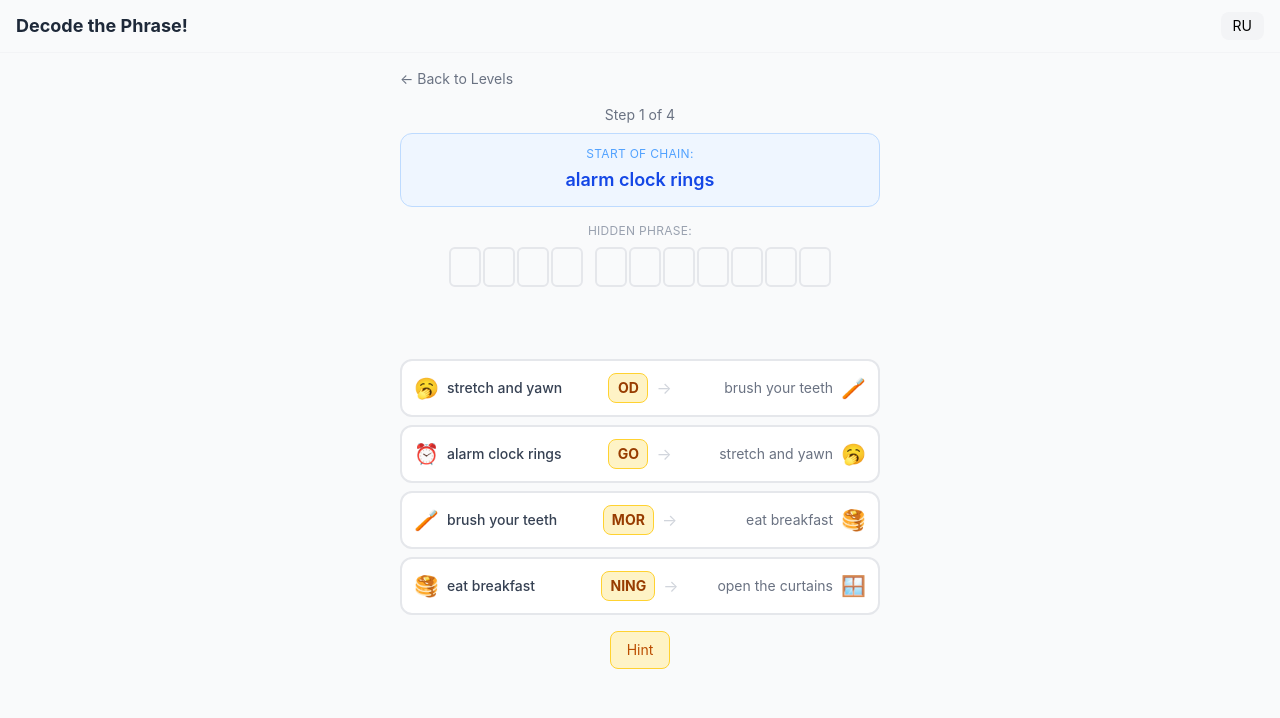
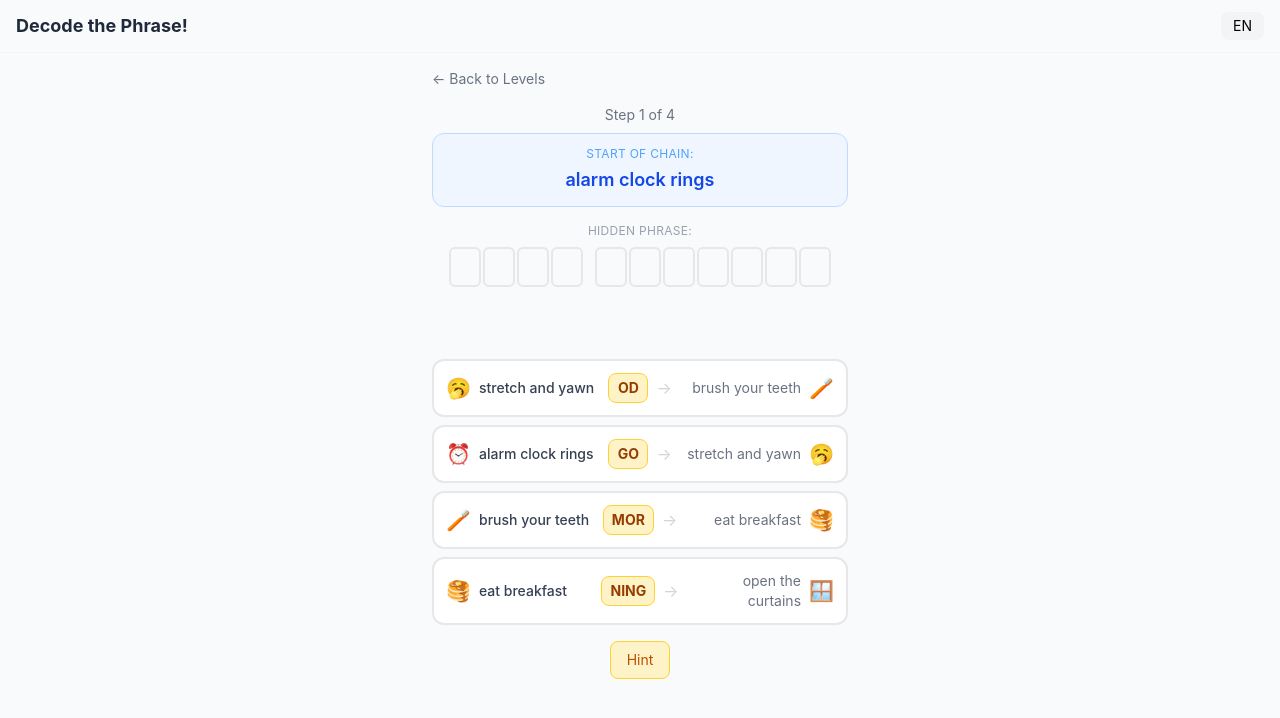
Before and after one commit to coffee-cpu/syllable-chain-game, a React (Vite) app: page / in a window 1280 px wide. Both pictures are taken after a click on the button "Good Morning". Shown: the top 718 px of the page. Built offline with nearby package versions, Linux system fonts and the light colour scheme.

Commit message:
style: Adjust puzzle screen padding, update language toggle button text and styling, and reposition the solved indicator in chain rows.

```diff
--- a/src/components/layout/Header.tsx
+++ b/src/components/layout/Header.tsx
@@ -15,9 +15,9 @@ export function Header() {
         type="button"
         onClick={toggleLang}
         aria-label={`${t('settings.language')}: ${i18n.language === 'en' ? 'English' : 'Русский'}`}
-        className="px-3 py-1 text-sm rounded-lg bg-gray-100 hover:bg-gray-200 transition-colors"
+        className="px-3 py-1 text-sm rounded-lg bg-gray-100 hover:bg-gray-200 transition-colors uppercase"
       >
-        {i18n.language === 'en' ? 'RU' : 'EN'}
+        {i18n.language === 'en' ? 'EN' : 'RU'}
       </button>
     </header>
   );
--- a/src/components/puzzle/ChainRow.tsx
+++ b/src/components/puzzle/ChainRow.tsx
@@ -16,6 +16,7 @@ export function ChainRow({ link, solved, shaking, highlighted, onTap }: ChainRow
   };
 
   return (
+    <div className="relative w-full">
       <button
         type="button"
         onClick={handleClick}
@@ -49,7 +50,13 @@ export function ChainRow({ link, solved, shaking, highlighted, onTap }: ChainRow
           {link.right}
         </span>
         {link.emojiRight && <span className="text-xl shrink-0" aria-hidden="true">{link.emojiRight}</span>}
-      {solved && <span className="text-green-500 shrink-0" aria-hidden="true">{'\u2713'}</span>}
       </button>
+
+      {solved && (
+        <div className="absolute top-1/2 -right-10 -translate-y-1/2 flex items-center justify-center w-8" aria-hidden="true">
+          <span className="text-green-500 text-2xl font-bold">{'\u2713'}</span>
+        </div>
+      )}
+    </div>
   );
 }
--- a/src/components/screens/PuzzleScreen.tsx
+++ b/src/components/screens/PuzzleScreen.tsx
@@ -77,7 +77,7 @@ export function PuzzleScreen({ onComplete, onBackToLevels }: PuzzleScreenProps)
   }, [useHint, currentTarget, t]);
 
   return (
-    <div className="flex flex-col gap-4 p-4 max-w-lg mx-auto" role="main" aria-label={state.puzzle.title}>
+    <div className="flex flex-col gap-4 px-8 md:px-12 py-4 max-w-lg mx-auto" role="main" aria-label={state.puzzle.title}>
       <button
         type="button"
         onClick={onBackToLevels}
@@ -103,10 +103,10 @@ export function PuzzleScreen({ onComplete, onBackToLevels }: PuzzleScreenProps)
         {feedback && (
           <div
             className={`text-center text-sm font-medium px-3 py-2 rounded-lg transition-all ${feedback.type === 'correct'
-                ? 'bg-green-100 text-green-700'
-                : feedback.type === 'wrong'
-                  ? 'bg-red-100 text-red-700'
-                  : 'bg-blue-100 text-blue-700'
+              ? 'bg-green-100 text-green-700'
+              : feedback.type === 'wrong'
+                ? 'bg-red-100 text-red-700'
+                : 'bg-blue-100 text-blue-700'
               }`}
           >
             {feedback.text}
```
Also changed, not shown: 1 other file (tests, documents, lock files or other folders). Lines whose indentation alone changed are shown as unchanged.
